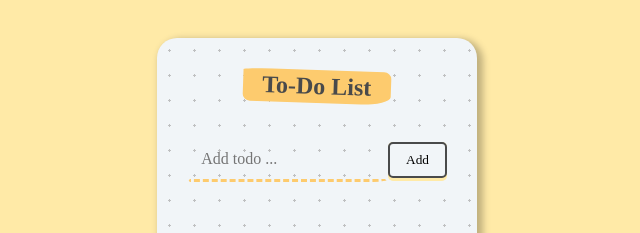
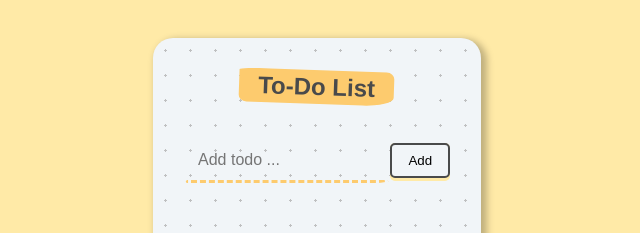
Before and after one commit to AnushaPalle/my-todo-app, a React (Create React App) app: page / in a window 1280 px wide. Shown: the top 233 px of the page, without its empty margins (323-963 px from the left). Built offline with nearby package versions, Linux system fonts and the light colour scheme.

Commit message:
Change font family to sans-serif

```diff
--- a/src/index.css
+++ b/src/index.css
@@ -7,7 +7,7 @@ body {
   justify-content: center;
   align-items: center;
   color: hsl(198, 1%, 29%);
-  font-family: "Architects Daughter", cursive;
+  font-family: sans-serif, cursive;
   text-align: center;
   font-size: 130%;
 }
@@ -50,7 +50,7 @@ body {
   border-bottom-left-radius: 3px 15px;
   border: solid 3px transparent;
   border-bottom: dashed 3px #fdcb6e;
-  font-family: "Architects Daughter", cursive;
+  font-family: sans-serif, cursive;
   font-size: 1rem;
   color: hsla(260, 2%, 25%, 0.7);
   width: 70%;
@@ -60,7 +60,7 @@ body {
 button {
   padding: 0;
   border: none;
-  font-family: "Architects Daughter", cursive;
+  font-family: sans-serif, cursive;
   text-decoration: none;
   padding-bottom: 3px;
   border-radius: 5px;
```
